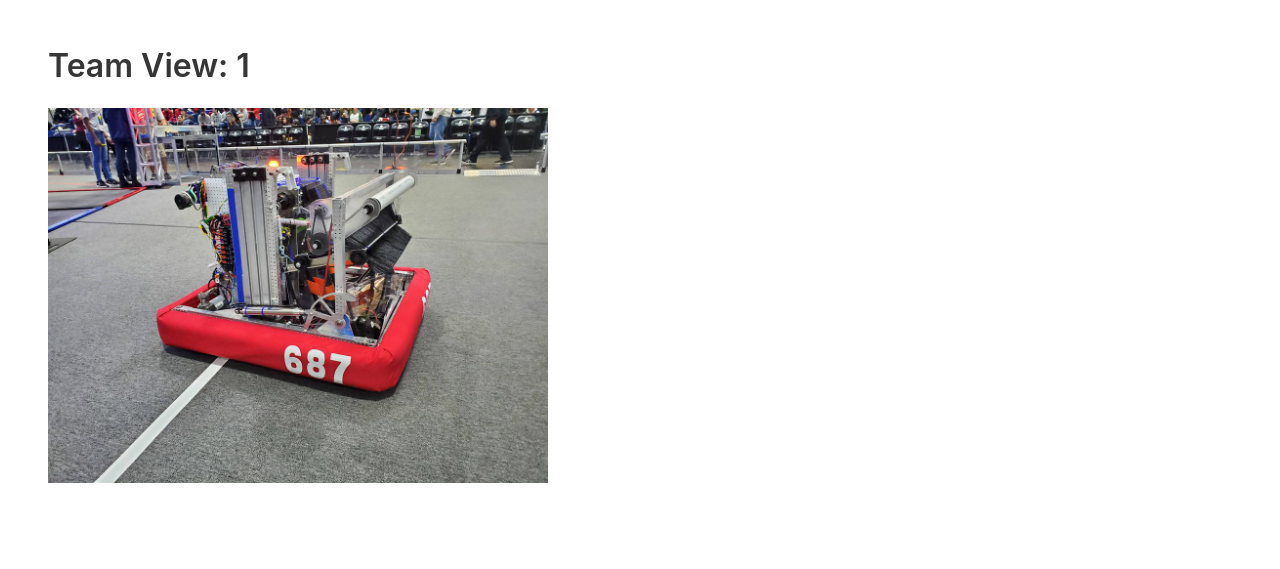
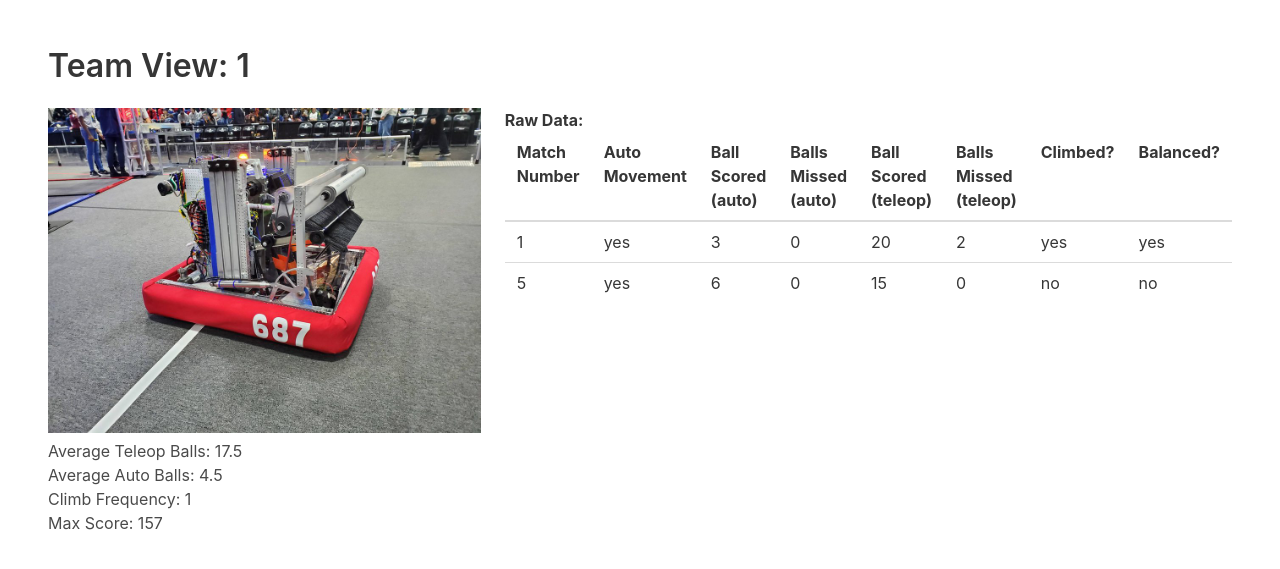
Before and after one commit to DylanB5402/scoutlib-py, a Flask app: page /team/1 in a window 1280 px wide. Shown: the part 52-621 px from the top of the page. Run offline with Flask 2, Linux system fonts and the light colour scheme.

Commit message:
finish team page

```diff
--- a/app.py
+++ b/app.py
@@ -1,5 +1,7 @@
 from flask import Flask
 import flask
+
+import data
 
 app = Flask(__name__)
 
@@ -14,4 +16,4 @@ def test_submit():
 @app.route("/team/<int:team>")
 def team_view(team : int):
     title_string = "Team View: " + str(team)
-    return flask.render_template("team_view.html", title=title_string)
+    return flask.render_template("team_view.html", title=title_string, headers=data.raw_match_data_headers, raw_match_data = data.raw_match_data, highlights=data.analyzed_data_highlights)
--- /dev/null
+++ b/data.py
@@ -0,0 +1,5 @@
+raw_match_data_headers = ["Match Number", "Auto Movement", "Ball Scored (auto)", "Balls Missed (auto)", "Ball Scored (teleop)", "Balls Missed (teleop)", "Climbed?", "Balanced?"]
+
+raw_match_data = [[1, "yes", 3, 0, 20, 2, "yes", "yes"], [5, "yes", 6, 0, 15, 0, "no", "no"]]
+
+analyzed_data_highlights = [("Average Teleop Balls", 17.5), ("Average Auto Balls", 4.5), ("Climb Frequency", 1), ("Max Score", 157)]
--- a/templates/team_view.html
+++ b/templates/team_view.html
@@ -5,13 +5,28 @@
     <div class="columns">
         <div class="column">
             <img src="{{url_for('static', filename='687_robot.jpg')}}" width="500px" height="auto"/>
+            {% for (title, value) in highlights %}
+                <h3>{{title}}: {{value}}</h3>
+            {% endfor %}
         </div>
         <div class="column">
+            <h2> <strong> Raw Data: </strong></h2>
             <table class="table">
-                <!-- <thead>taco</thead> -->
+                <thead>
+                    {% for header in headers %}
+                        <th> {{header}} </th>
+                    {% endfor %}
+                </thead>
+                <tbdody>
+                    {% for row in raw_match_data %}
+                        <tr>
+                            {% for data in row %}
+                                <td>{{data}}</td>
+                            {% endfor %}
+                        </tr>
+                    {% endfor %}
+                </tbdody>
             </table>
         </div>
     </div>
-
-
 {% endblock %}
```
Also changed, not shown: README.md.
